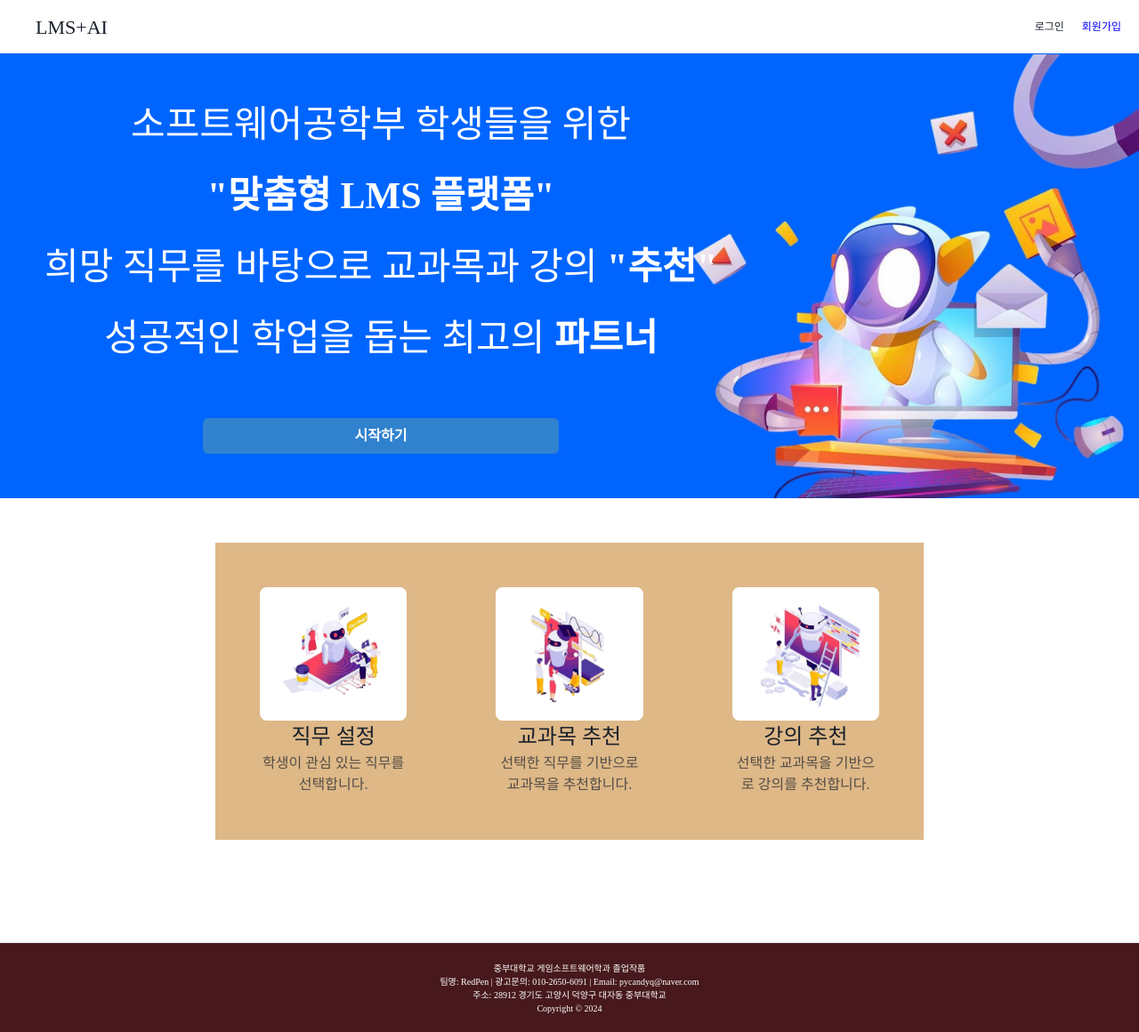
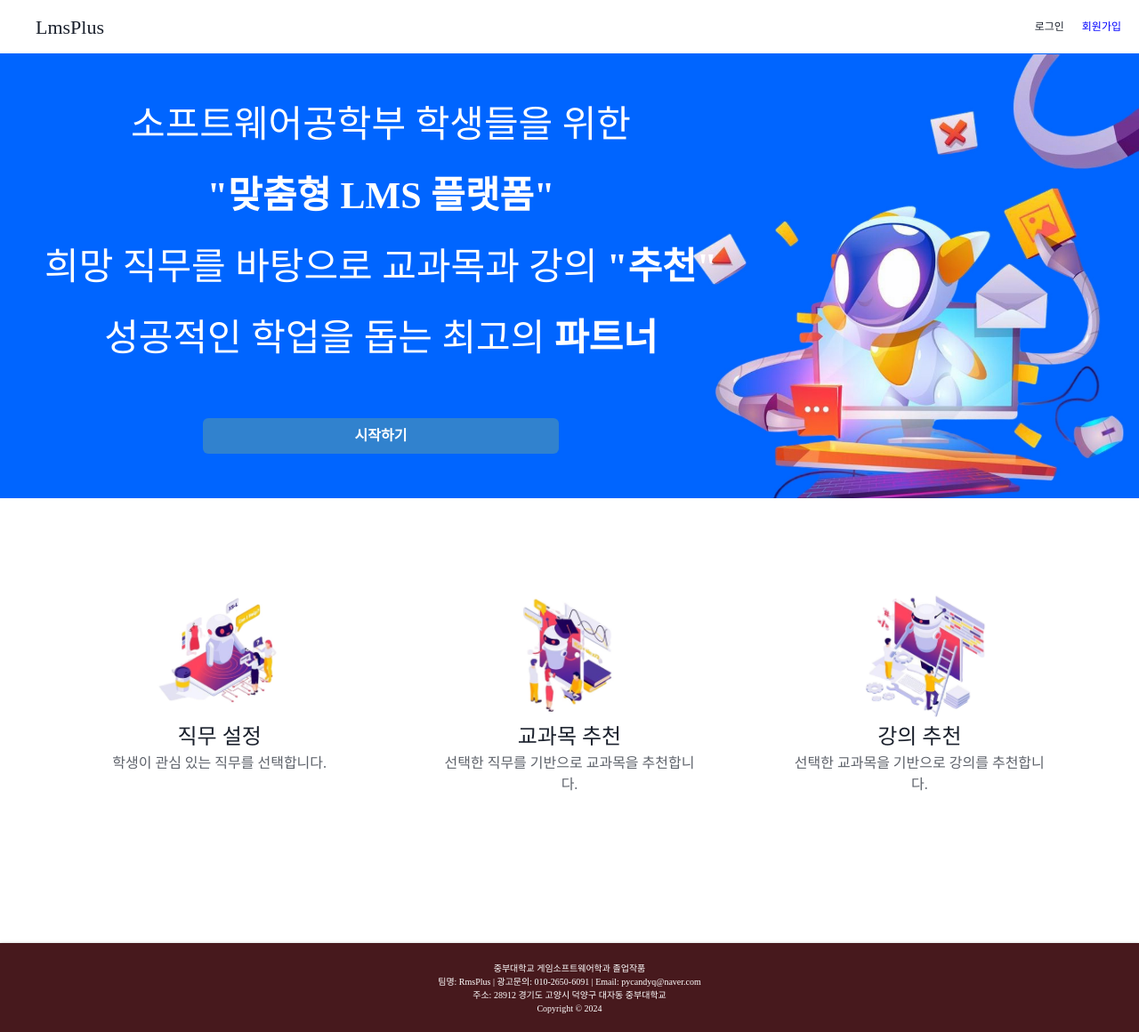
Before and after one commit to Hyunsangs/RedPenLMS-FE, a React (Create React App) app: page / in a window 1280 px wide. Shown: the whole page at 89% size. Built offline with nearby package versions, Linux system fonts and the light colour scheme; no server answers; a web font is replaced by a local one.

Commit message:
Design: 홈 디자인 변경

```diff
--- a/src/Components/Footer.tsx
+++ b/src/Components/Footer.tsx
@@ -28,7 +28,7 @@ export default function Footer () {
             <div className='footer-content'>
                     <div className='footer-high-content'><p>중부대학교 게임소프트웨어학과 졸업작품</p></div>
                     <div className='footer-middle-content'>
-                        <p>팀명: RedPen | 광고문의: 010-2650-6091 | Email: pycandyq@naver.com</p>
+                        <p>팀명: RmsPlus | 광고문의: 010-2650-6091 | Email: pycandyq@naver.com</p>
                     </div>
                     <div className='footer-low-content'><p>주소: 28912 경기도 고양시 덕양구 대자동 중부대학교 </p></div>
                     <p>Copyright &copy; <span>{thisYear()}</span></p>
--- a/src/Components/NavBar.tsx
+++ b/src/Components/NavBar.tsx
@@ -15,7 +15,7 @@ export default function NavBar() {
 
     return (
         <NavbarContainer>
-            <WebTitle>LMS+AI</WebTitle>
+            <WebTitle>LmsPlus</WebTitle>
             <NavBarRightContainer>
                 <MenuTitle onClick={() => navigate('/login')}>로그인</MenuTitle>
                 <MenuTitle onClick={() => navigate('/register')}>회원가입</MenuTitle>
--- a/src/Styles/HomeStyle.ts
+++ b/src/Styles/HomeStyle.ts
@@ -42,7 +42,7 @@ export const SubSection = styled.div`
 
 export const Section2 = styled.div`
   padding: 50px;
-  width: 70%;
+  width: 100%;
   height: 500px;
   display: flex;
   flex-direction: column;
@@ -53,12 +53,14 @@ export const Section2Title = styled.h1`
 `;
 
 export const ExplainBoxContainer = styled.div`
+  height: 100%;
+  width: 100%;
   display: flex;
 `;
 
 export const ExplainBox = styled.div`
   width: 100%;
-  background-color: burlywood;
+  height: 100%;
   display: flex;
   flex-direction: column;
   padding: 50px;
@@ -74,7 +76,6 @@ export const ExplainBox = styled.div`
 export const PictureBox = styled.div<{ imageUrl: string }>`
   width: 100%;
   height: 150px;
-  background-color: red;
   background-image: url(${(props) => props.imageUrl});
   background-size: cover; /* 이미지가 박스에 맞게 조정 */
   background-position: center; /* 이미지 가운데 정렬 */
```
